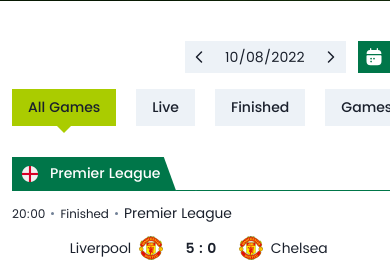
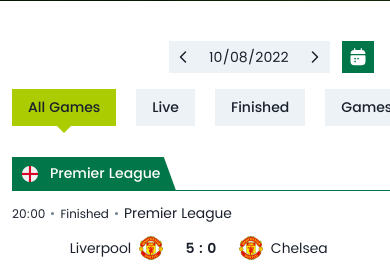
Before and after one commit to trieudung2509/amzsports, a PHP site: page / in a window 390 px wide. Shown: the part 1117-1381 px from the top of the page. Run offline with PHP 8.4, Linux system fonts and the light colour scheme; style sheets or scripts are compiled from the project's sources.

Commit message:
Fix ui date picker

```diff
--- a/css/home-2.css
+++ b/css/home-2.css
@@ -69,6 +69,7 @@
     width: 100%;
     justify-content: flex-end;
     margin-bottom: 16px;
+    padding-right: 16px;
   }
 }
 .list-tab-header .date-picker-wrapper .time-picker {
--- a/scss/_page-home-2.scss
+++ b/scss/_page-home-2.scss
@@ -48,6 +48,7 @@
       width: 100%;
       justify-content: flex-end;
       margin-bottom: 16px;
+      padding-right: 16px;
     }
 
     .time-picker {
```
